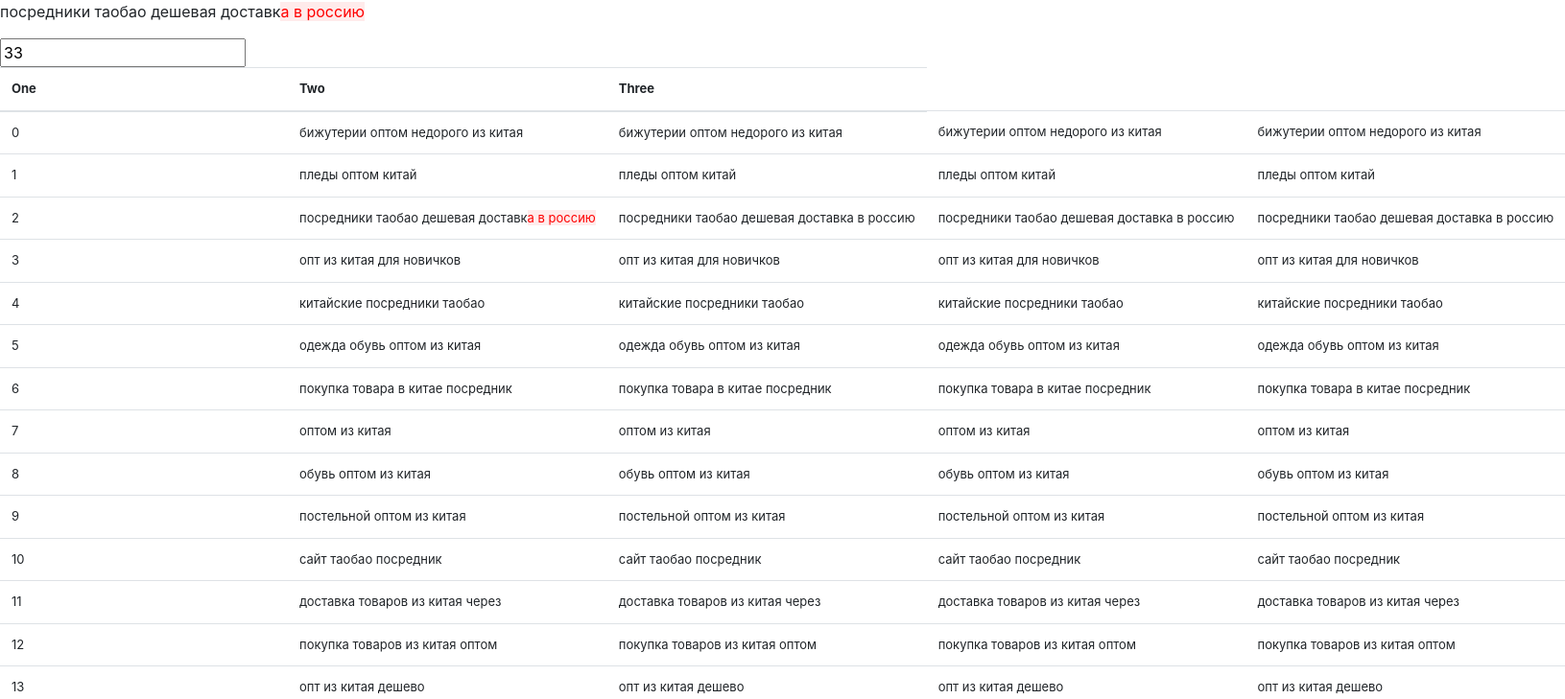
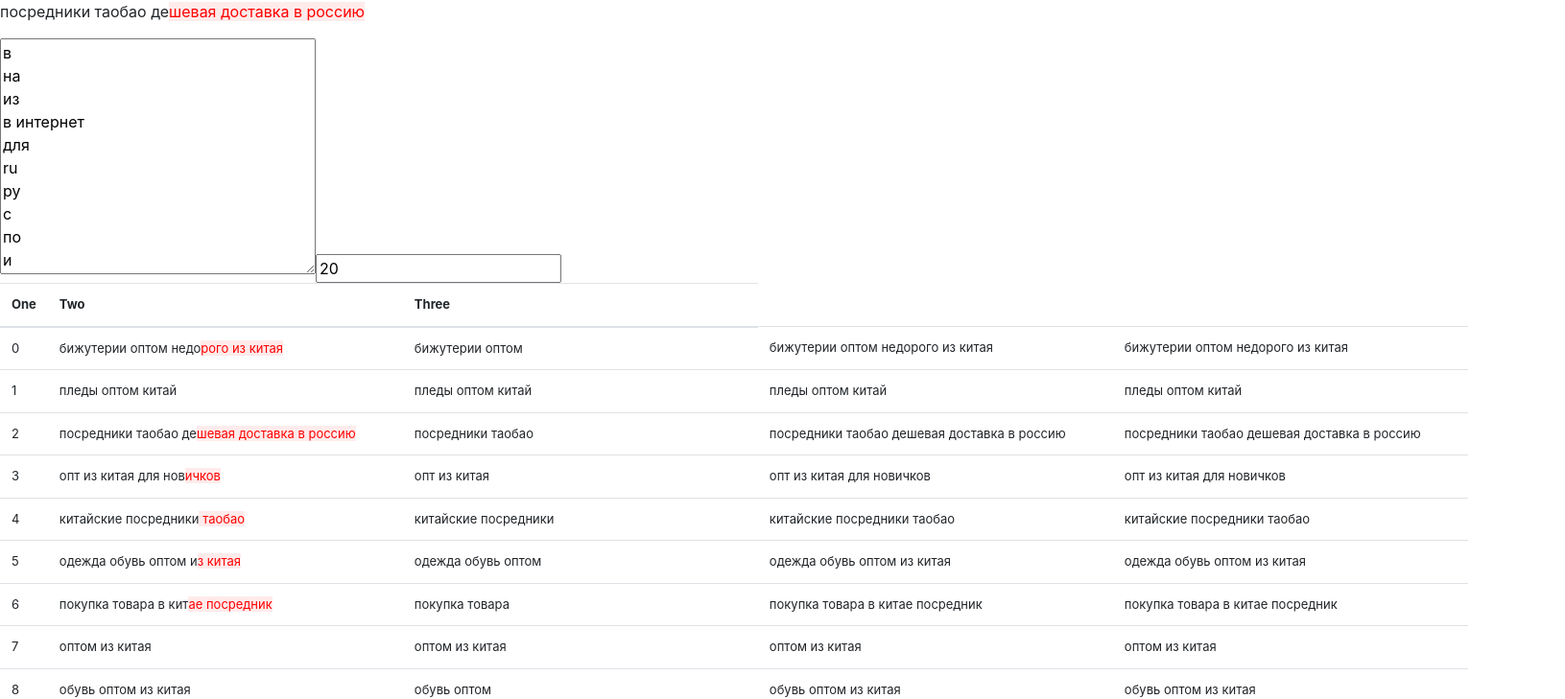
Before and after one commit to alexmasyukov/yandex-direct-ads-creator, a React (Create React App) app: page / in a window 1280 px wide. Shown: the top 729 px of the page at 96% size, 1631 px wide, since content can reach past the window. Built offline with nearby package versions, Linux system fonts and the light colour scheme.

Commit message:
fix value handlers. Add delete needless

```diff
--- a/src/App.css
+++ b/src/App.css
@@ -4,7 +4,7 @@
 
 table td {
     position: relative;
-    min-width: 300px;
+    min-width: 370px;
     /*padding: 0px !important;*/
     /*vertical-align: middle !important;*/
     white-space:nowrap;
@@ -12,6 +12,10 @@
 
 table tr {
     /*height: 48px !important;*/
+}
+
+table tr td:first-of-type {
+    min-width: 40px!important;
 }
 
 table td.edit {
--- a/src/containers/DataGrid.js
+++ b/src/containers/DataGrid.js
@@ -1,4 +1,4 @@
-import React, { Component } from 'react'
+import React from 'react'
 import TableContainer from "components/Table/TableContainer";
 import Loading from "components/Loading"
 import { normalized } from "utils/util"
--- a/src/containers/Generator.js
+++ b/src/containers/Generator.js
@@ -2,7 +2,6 @@
 import DataGrid from "containers/DataGrid"
 import * as dataGridHandlers from 'utils/dataGridHandlers'
 import { generateSimpleRows } from 'data/simpleData'
-import { highlightMaxLength } from "utils/dataGridHandlers";
 
 const columns = [
   { key: "c1", name: "One", editable: true },
@@ -26,13 +25,31 @@
 
 class Generator extends Component {
   state = {
-    maxTitleLength: 33,
-    endWordsToDelete: ['производитель']
+    maxTitleLength: 20,
+    endWordsToDelete: [
+      'в',
+      'на',
+      'из',
+      'в интернет',
+      'для',
+      'ru',
+      'ру',
+      'с',
+      'по',
+      'и',
+      'м',
+      'интернет',
+      'в интернете',
+      'интернете',
+      'от',
+      'россия'
+    ]
   }
 
   get displayValueHandlers() {
     return {
-      c1: dataGridHandlers.highlightMaxLength(this.state.maxTitleLength)
+      c1: dataGridHandlers.highlightMaxLength(this.state.maxTitleLength),
+      c2: dataGridHandlers.deleteNeedless(this.state.maxTitleLength, this.state.endWordsToDelete)
     }
   }
 
@@ -43,9 +60,9 @@
   }
 
 
-  handleInputChange = (e, stateKey) => {
+  handleInputChange = (stateKey, value) => {
     this.setState({
-      [stateKey]: e.target.value
+      [stateKey]: value
     })
   }
 
@@ -54,10 +71,19 @@
       <div>
         <p>{dataGridHandlers.highlightMaxLength(this.state.maxTitleLength)('посредники таобао дешевая доставка в россию')}</p>
 
+        <textarea
+          cols="30"
+          rows="10"
+          value={this.state.endWordsToDelete.join('\n')}
+          onChange={e =>
+            this.handleInputChange('endWordsToDelete', e.target.value.split('\n'))}
+        />
+
         <input
           type="number"
           value={this.state.maxTitleLength}
-          onChange={(e) => this.handleInputChange(e, 'maxTitleLength')}
+          onChange={e =>
+            this.handleInputChange('maxTitleLength', e.target.value)}
         />
 
         <DataGrid
--- a/src/utils/dataGridHandlers.js
+++ b/src/utils/dataGridHandlers.js
@@ -3,17 +3,32 @@
 // str.endsWith(s) – возвращает true, если строка str заканчивается подстрокой s.
 // str.startsWith(s) – возвращает true, если строка str начинается со строки s.
 // str.repeat(times) – повторяет строку str times раз
+const initMaxLength = 33
+
+export const deleteNeedless = (maxLength = initMaxLength, endsWords = []) =>
+  (value = '', prevCellValue = '') => {
+    if (prevCellValue.length < maxLength) return prevCellValue
+
+    let newValue = prevCellValue.slice(0, maxLength)
+    // Если следующий после обрезки символ в исходнике не пробел,
+    // значит мы обрезали слово, удаляем его остатки
+    if (prevCellValue[newValue.length] !== ' ')
+      newValue = newValue.slice(0, newValue.lastIndexOf(' '))
+    // console.log(newValue, '*' + prevCellValue[newValue.length] + '*', newValue.lastIndexOf(' '))
+
+    const lastWord = newValue.split(' ').pop()
+    for (const word of endsWords) {
+      if (word.trim() === lastWord) {
+        newValue = newValue.slice(0, newValue.lastIndexOf(' '))
+        return newValue
+      }
+    }
+
+    return newValue
+  }
 
 
-export const deleteNeedless = (maxLength, endsWords) => (value, prevCellValue) => {
-  // console.log(endsWords);
-  return prevCellValue.slice(0, maxLength)
-  // console.log(prevCellValue);
-  // return prevCellValue || ''
-}
-
-
-export const highlightMaxLength = (maxLength) => (value) => {
+export const highlightMaxLength = (maxLength = initMaxLength) => (value = '') => {
   if (value && value.length > maxLength) {
     // return `${value.slice(0, maxLength)}|${value.slice(maxLength)}|`
     return (
```
Also changed, not shown: src/components/Table/TableContainer.js (+2 -29 lines).
